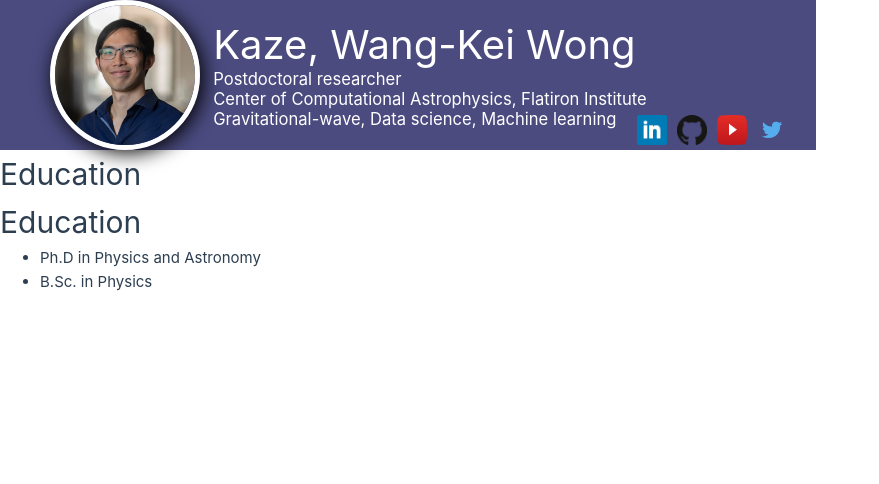
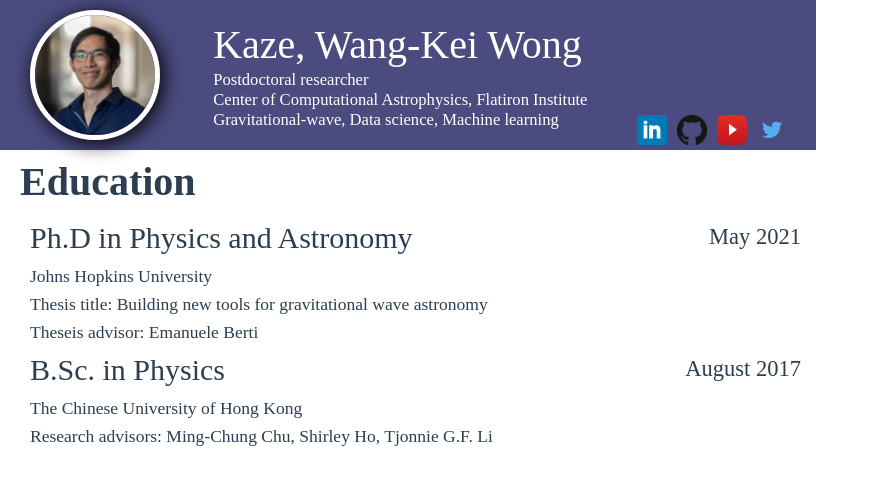
Before and after one commit to kazewong/CV, a Vue app: page / in a window 1280 px wide. Shown: the top 484 px of the page, without its empty margins (0-879 px from the left). Built offline with nearby package versions, Linux system fonts and the light colour scheme.

Commit message:
Use specific block instead of general block

```diff
--- a/src/App.vue
+++ b/src/App.vue
@@ -1,7 +1,6 @@
 <script setup>
 import Header from './components/Header.vue';
-import Block from './components/Block.vue';
-import List from './components/List.vue';
+import Education from './components/Education.vue';
 </script>
 
 <template>
@@ -13,9 +12,7 @@ import List from './components/List.vue';
 
   <main>
       <Header />
-      <Block title="Education"/>
-      <Block title="Education"/>
-      <List />
+      <Education />
 
 
 </main>
--- a/src/assets/css/base.css
+++ b/src/assets/css/base.css
@@ -65,8 +65,7 @@ body {
   background: var(--color-background);
   transition: color 0.5s, background-color 0.5s;
   line-height: 1.6;
-  font-family: Inter, -apple-system, BlinkMacSystemFont, 'Segoe UI', Roboto, Oxygen, Ubuntu,
-    Cantarell, 'Fira Sans', 'Droid Sans', 'Helvetica Neue', sans-serif;
+  font-family: serif;
   font-size: 15px;
   text-rendering: optimizeLegibility;
   -webkit-font-smoothing: antialiased;
--- a/src/components/Block.vue
+++ /dev/null
@@ -1,17 +0,0 @@
-<script>
-export default {
-    props: {
-        title: String
-        },
-};
-</script>
-
-<template>
-<div class="title">
-    <h1>{{ title }}</h1>
-</div>
-</template>
-
-<style scoped>
-
-</style>
--- /dev/null
+++ b/src/components/Education.vue
@@ -0,0 +1,61 @@
+<script setup>
+</script>
+
+<template>
+<div class="content">
+  <h1 class="title">Education</h1>
+  <div class="row">
+    <div class="left">
+      <h1>Ph.D in Physics and Astronomy</h1>
+      <h3>Johns Hopkins University</h3>
+      <h3>Thesis title: Building new tools for gravitational wave astronomy</h3>
+      <h3>Theseis advisor: Emanuele Berti</h3>
+    </div>
+    <div class="right">
+      <h2>May 2021</h2>
+      </div>
+  </div>
+  <div class="row">
+    <div class="left">
+      <h1>B.Sc. in Physics</h1>
+      <h3>The Chinese University of Hong Kong</h3>
+      <h3>Research advisors: Ming-Chung Chu, Shirley Ho, Tjonnie G.F. Li</h3>
+    </div>
+    <div class="right">
+      <h2>August 2017</h2>
+      </div>
+  </div>
+</div>
+</template>
+
+<style scoped>
+*{
+    padding-left: 10px;
+}
+
+.title {
+    font-size: 40px;
+    font-weight: bold;
+}
+
+.left{
+  float: left;
+  width: 70%;
+  padding: 0%;
+  margin: 0%;
+  text-align: left;
+}
+
+.right{
+  float: right;
+  width: 30%;
+  text-align: right;
+  padding-right: 15px;
+  padding-top: 5px;
+}
+
+/* Clear floats after the columns */
+.row {
+  display: flex;
+}
+</style>
--- a/src/components/Header.vue
+++ b/src/components/Header.vue
@@ -37,12 +37,12 @@ h5{
 }
 
 .portrait{
-    width: 150px;
-    height: 150px;
+    width: 130px;
+    height: 130px;
     border-radius: 50%;
     position: absolute;
-    top: 0px;
-    left: 50px;
+    top: 10px;
+    left: 30px;
     border: 5px solid #fff;
     box-shadow: 3px 3px 20px #000;
 }
--- a/src/components/List.vue
+++ /dev/null
@@ -1,20 +0,0 @@
-<script>
-import educationHistory from '../assets/json/education.json';
-
-export default {
-  data() {
-    return {
-      show: true,
-      file: educationHistory
-    }
-  }
-}
-</script>
-
-<template>
-<ul>
-    <li v-for="history in file" :key="history.id">
-        {{ history.name }}
-    </li>
-  </ul>
-</template>
```
